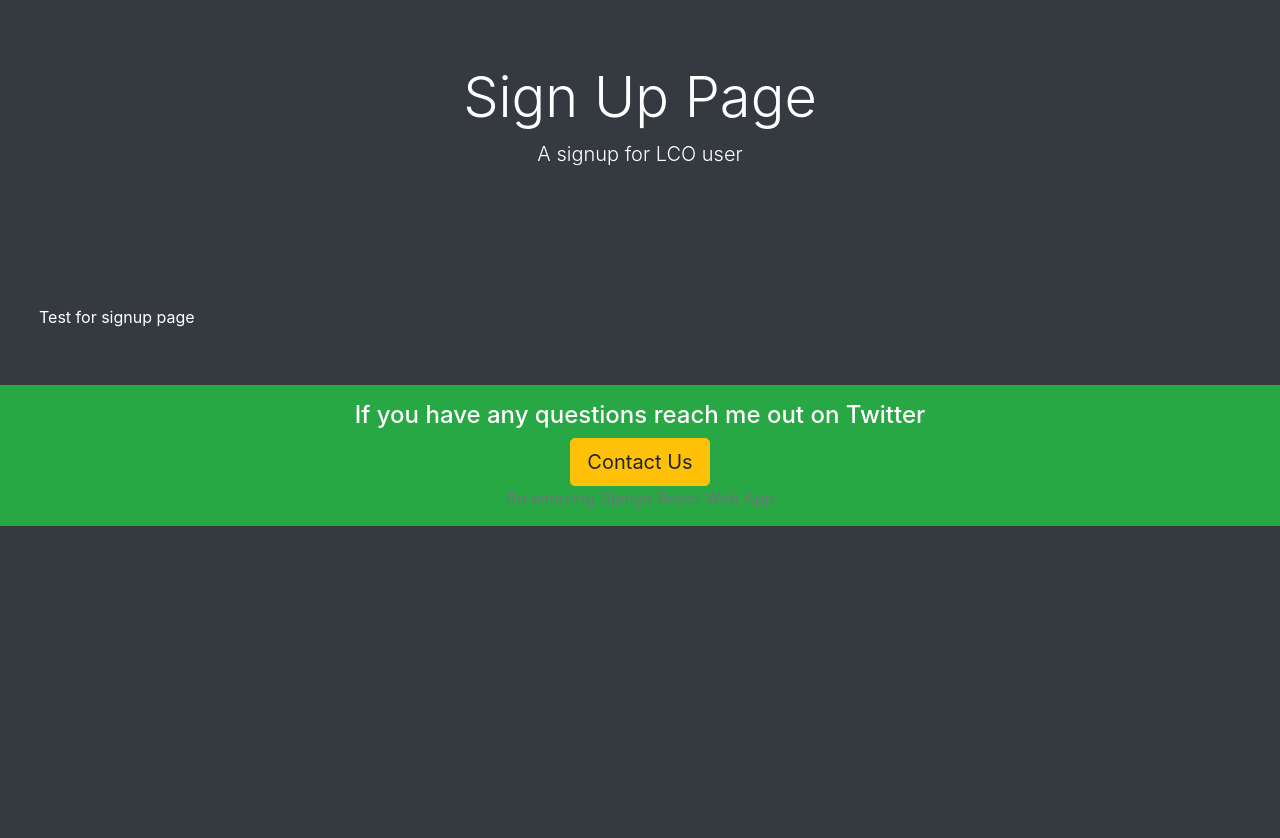
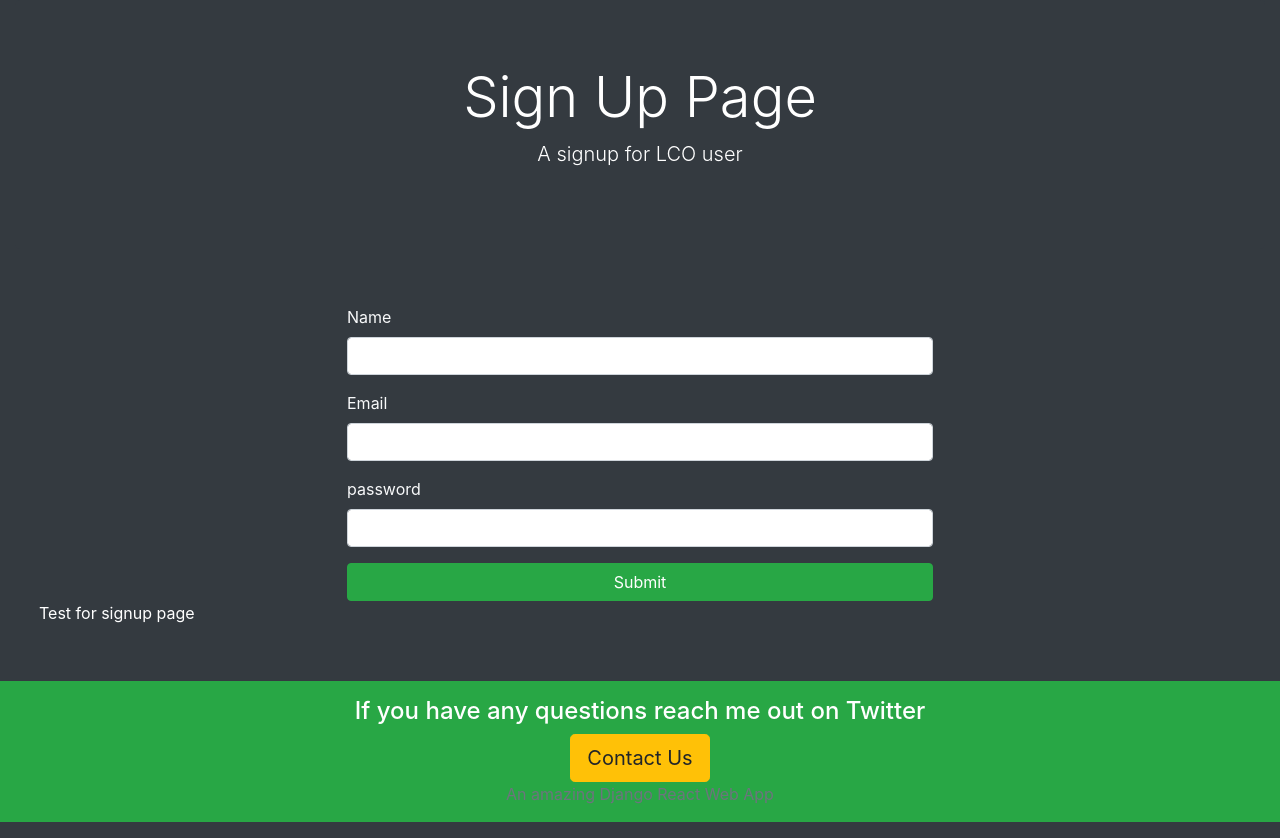
Before and after one commit to rigole/ecom, a React (Create React App) app in the folder ecom-frontend/: page /signup in a window 1280 px wide. Before the commit the page ends 800 px from the top, so only its background shows below. Built offline with nearby package versions, Linux system fonts and the light colour scheme.

Commit message:
creating the sign up form

```diff
--- a/ecom-frontend/src/user/Signup.js
+++ b/ecom-frontend/src/user/Signup.js
@@ -1,10 +1,64 @@
-import React from "react";
+import React, {useState} from "react";
 import Base from "../core/Base";
-
+import {Link} from "react-router-dom";
+import {signup} from "../auth/helper";
 
 const Signup = () => {
+
+    const [values, setValues] = useState({
+        name: "",
+        email: "" ,
+        error: "",
+        success: false,
+    })
+    const { name, email, password, error, success } = values
+    const handleChange = (name) =>
+        (event) => {
+            setValues({...values, error:false, [name]: event.target.value })
+        }
+
+        const SignUpForm = () => {
+            return(
+                <div className="row">
+                    <div className="col-md-6 offset-sm-3 text-left">
+                        <form action="">
+                            <div className="form-group">
+                                <label className="text-light">Name</label>
+                                <input
+                                    className="form-control"
+                                    value={name}
+                                    onChange={handleChange("name")}
+                                    type="text"
+                                />
+                            </div>
+                            <div className="form-group">
+                                <label className="text-light">Email</label>
+                                <input
+                                    className="form-control"
+                                    value={email}
+                                    onChange={handleChange("email")}
+                                    type="email"
+                                />
+                            </div>
+                            <div className="form-group">
+                                <label className="text-light">password</label>
+                                <input
+                                    className="form-control"
+                                    value={password}
+                                    onChange={handleChange("password")}
+                                    type="password"
+                                />
+                            </div>
+                            <button className="btn btn-success btn-block">Submit</button>
+                        </form>
+                    </div>
+                </div>
+            )
+        }
+
     return (
         <Base title="Sign Up Page" description="A signup for LCO user">
+            {SignUpForm()}
             <p>Test for signup page</p>
         </Base>
     )
```
